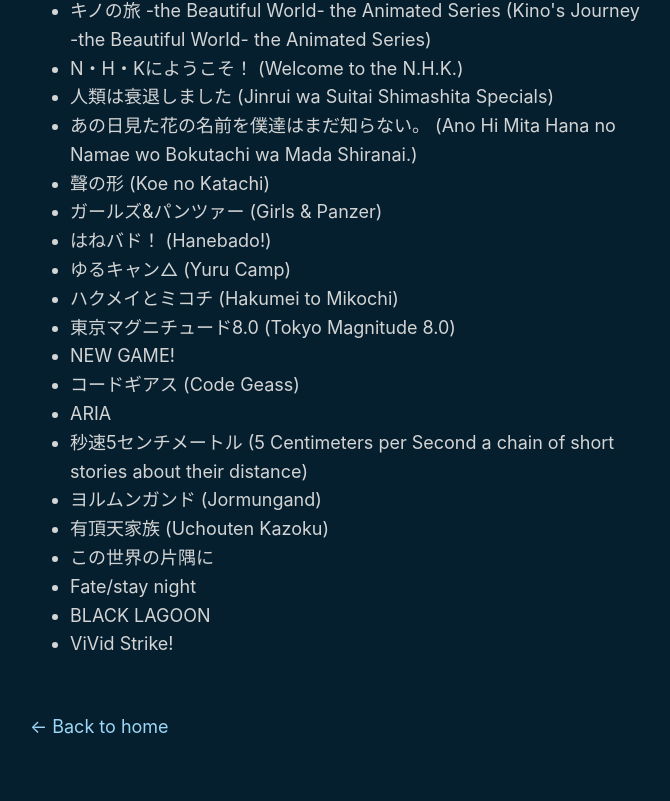
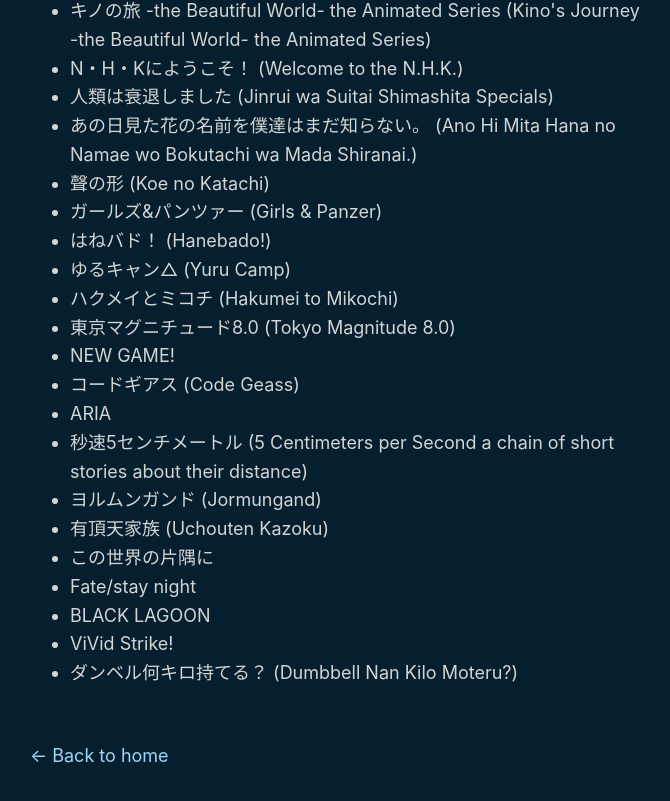
Before and after one commit to kira924age/kira924age.com, a Next.js app: page /anime in a window 1280 px wide. Shown: the part 947-1748 px from the top of the page, without its empty margins (304-974 px from the left). Built offline with nearby package versions, Linux system fonts and the light colour scheme.

Commit message:
Update pages/anime.js

```diff
--- a/pages/anime.js
+++ b/pages/anime.js
@@ -72,6 +72,7 @@
         <li key="42">Fate/stay night</li>
         <li key="43">BLACK LAGOON</li>
         <li key="44">ViVid Strike!</li>
+        <li key="45">ダンベル何キロ持てる？ (Dumbbell Nan Kilo Moteru?)</li>
       </ul>
     </Layout>
   );
```
